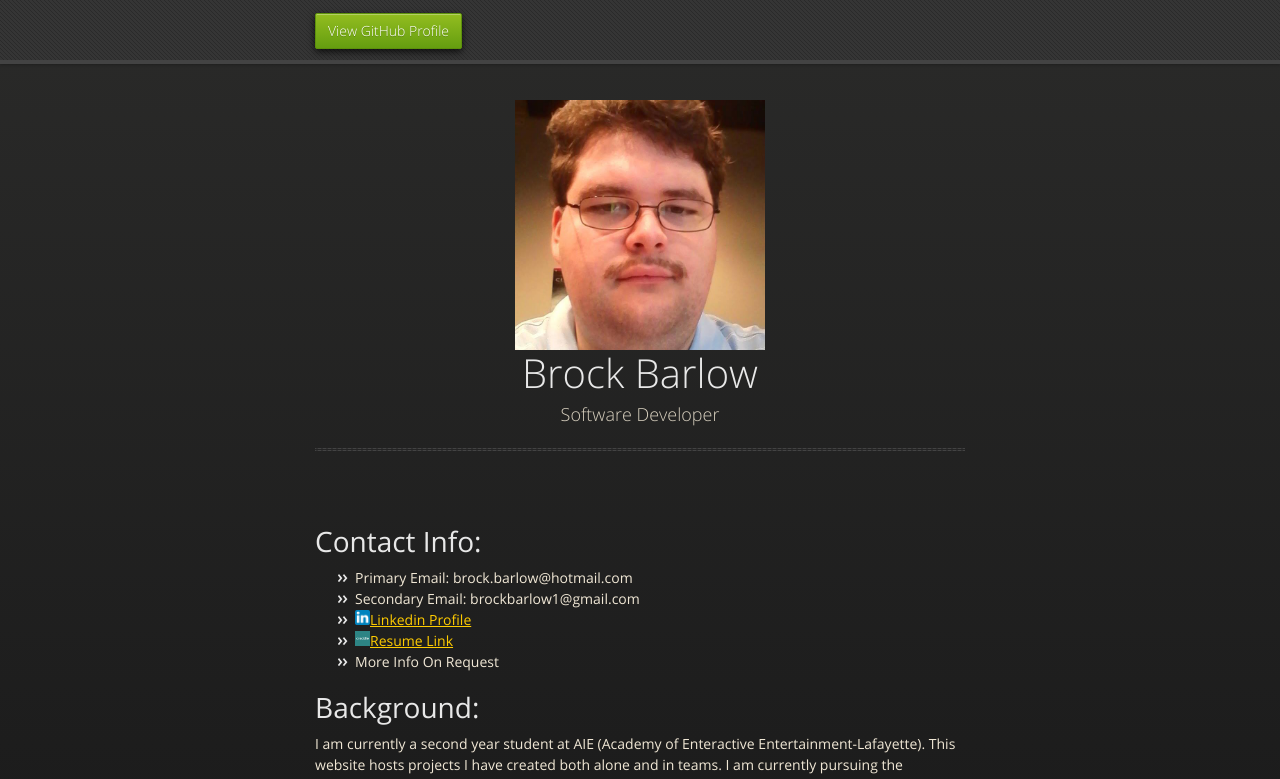
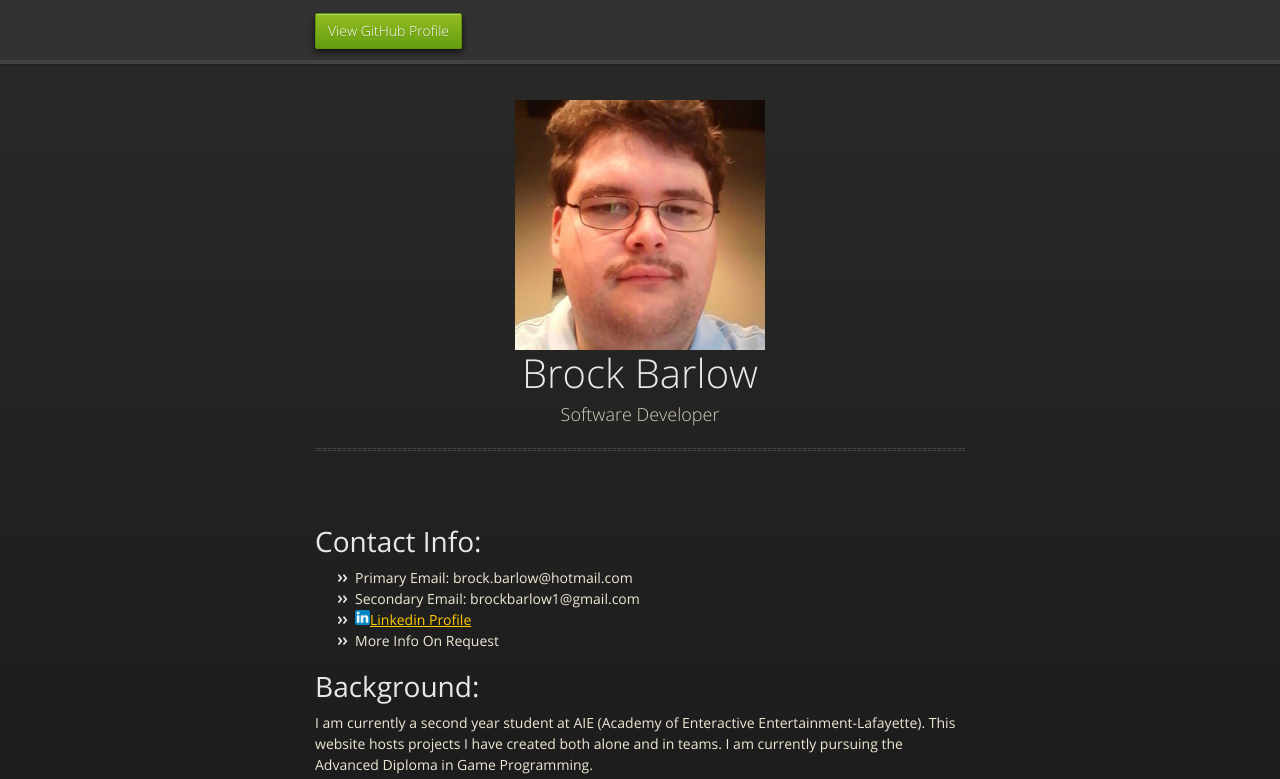
Before and after one commit to brockbarlow/brockbarlow, a plain HTML site: page index.html in a window 1280 px wide. Shown: the top 779 px of the page. Drawn offline with nearby package versions, Linux system fonts and the light colour scheme.

Commit message:
Website Commit
removed resume link from web site

```diff
--- a/index.html
+++ b/index.html
@@ -42,7 +42,6 @@
 			<li>Primary Email: brock.barlow@hotmail.com</li>
 			<li>Secondary Email: brockbarlow1@gmail.com</li>
 			<li><a href="https://www.linkedin.com/in/brock-barlow-0784ba123"><u><span class="linkIcon"><img src = "images/linkedin-512.png" style="width: 15px; height: 15px;"></span>Linkedin Profile</a></li></u>
-			<li><a href="https://resume.creddle.io/resume/5s1y73xrcix"><u><span class="creddleIcon"><img src = "images/sUvz1kky_400x400.png" style="width: 15px; height: 15px;"></span>Resume Link</a></li></u>
 			<li>More Info On Request</li>
 		</ul>
 
```
